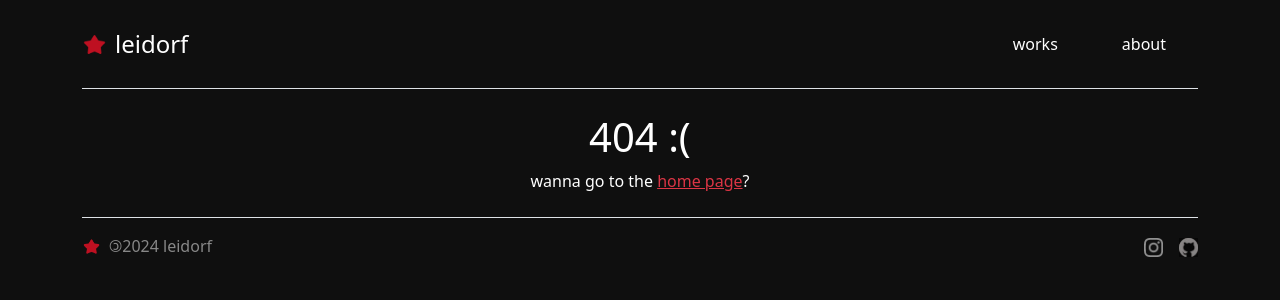
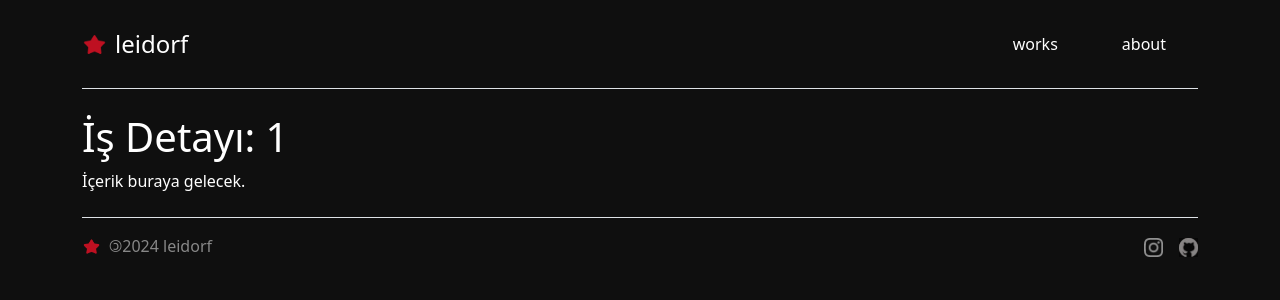
Before and after one commit to leidorf/leidorf.github.io, a Next.js app: page /works/1 in a window 1280 px wide. Before the commit this address had no page. Shown: the top 300 px of the page. Built offline with nearby package versions, Linux system fonts and the light colour scheme.

Commit message:
works page added

```diff
--- a/package.json
+++ b/package.json
@@ -13,6 +13,8 @@
     "next": "14.2.1",
     "react": "^18",
     "react-bootstrap": "^2.10.2",
-    "react-dom": "^18"
+    "react-dom": "^18",
+    "remark": "^15.0.1",
+    "remark-html": "^16.0.1"
   }
 }
--- /dev/null
+++ b/pages/works/[slug].js
@@ -0,0 +1,52 @@
+// /pages/works/[slug].js
+
+import React from "react";
+import { useRouter } from "next/router";
+import Layout from "@/components/layout/Layout";
+import PageHead from "@/components/layout/PageHead";
+
+const works = () => {
+  const router = useRouter();
+  const { slug } = router.query;
+
+  return (
+    <>
+      <Layout>
+        <PageHead headTitle={slug} />
+        <div className="container">
+          <h1>İş Detayı: {slug}</h1>
+          <p>İçerik buraya gelecek.</p>
+        </div>
+      </Layout>
+    </>
+  );
+};
+
+export default works;
+
+/*
+export default WorksPage;
+
+
+import Layout from "@/components/layout/Layout";
+import PageHead from "@/components/layout/PageHead";
+import React from "react";
+
+const Works = () => {
+  return (
+    <>
+      <Layout>
+        <PageHead headTitle="works" />
+        <div className="text-center">
+          works are
+          <br />
+          ...
+          <br /> work in progress
+        </div>
+      </Layout>
+    </>
+  );
+};
+
+export default Works;
+ */
```
Also changed, not shown: pages/works/index.js (deleted, +0 -21 lines), 1 other file (tests, documents, lock files or other folders).
